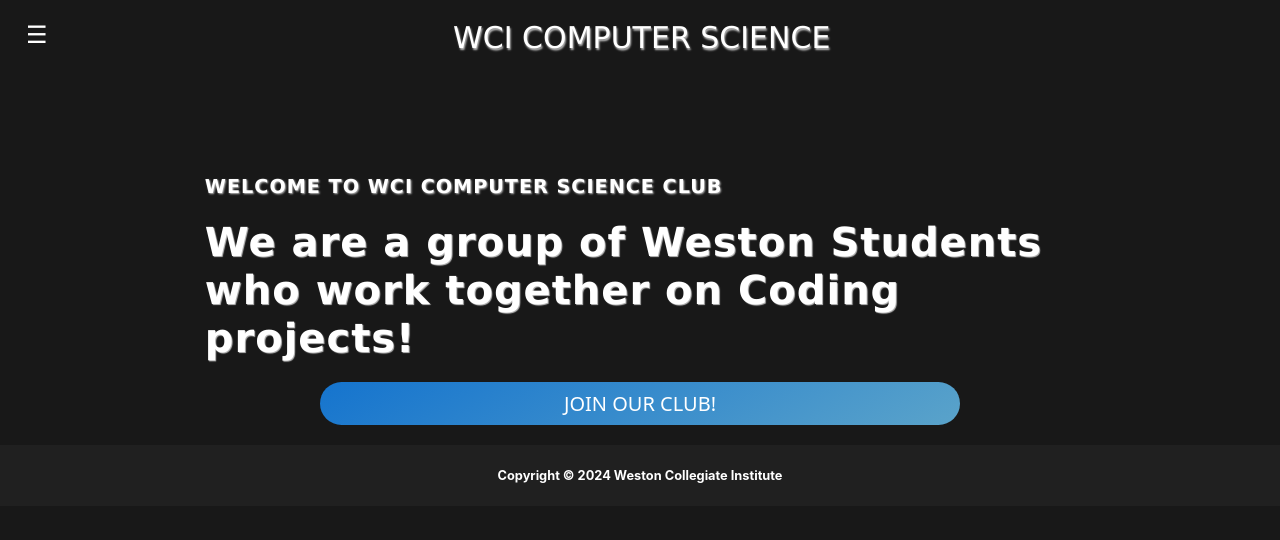
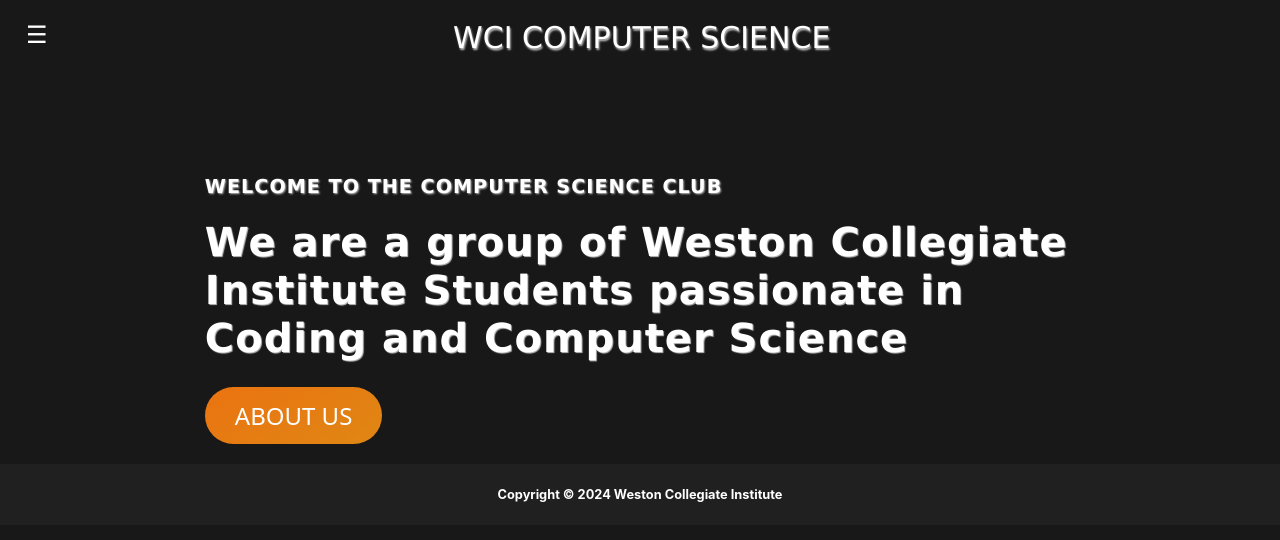
Before and after one commit to WestonCI-CS/WestonCI-CS.github.io, a React (Create React App) app: page / in a window 1280 px wide. Shown: the top 540 px of the page. Built offline with nearby package versions, Linux system fonts and the light colour scheme.

Commit message:
Added primary and secondary button styling to css theme

```diff
--- a/src/components/header/Navbar.jsx
+++ b/src/components/header/Navbar.jsx
@@ -44,7 +44,7 @@
                 />
                 <div className="join-button-div">
                     <NavItem
-                        className="join-button"
+                        className="secondary-button nav-join"
                         link="https://github.com/WestonCI-CS/WestonCI-CS.github.io"
                         text="JOIN NOW"
                         onClick={toggleMenu}
--- a/src/index.css
+++ b/src/index.css
@@ -55,6 +55,40 @@
   line-height: 1.8rem;
 }
 
+.primary-button {
+  margin-right: 1vw !important;
+  padding: 12px 30px;
+  background-image: linear-gradient(150deg, rgb(235, 115, 17) 0%, rgb(223, 135, 20) 100%) !important;
+  font-family: system-ui, -apple-system, BlinkMacSystemFont, 'Segoe UI', Roboto, Oxygen, Ubuntu, Cantarell, 'Open Sans', 'Helvetica Neue', sans-serif !important;
+  font-size: 1.5rem;
+  font-weight: 500 !important;
+  border-radius: var(--border-radius);
+  border: none !important;
+  color: var(--text-colour);
+}
+
+.primary-button:hover {
+  background-image: linear-gradient(150deg, rgb(208, 102, 15) 0%, rgb(193, 117, 18) 100%) !important;
+  transition: ease 0.2s;
+}
+
+.secondary-button {
+  margin-right: 1vw !important;
+  padding: 8px 20px;
+  background-image: linear-gradient(150deg, #1574ce 0%, rgb(90, 163, 202) 100%) !important;
+  font-family: system-ui, -apple-system, BlinkMacSystemFont, 'Segoe UI', Roboto, Oxygen, Ubuntu, Cantarell, 'Open Sans', 'Helvetica Neue', sans-serif !important;
+  font-size: 20px;
+  font-weight: 500 !important;
+  border-radius: var(--border-radius);
+  border: none !important;
+  color: var(--text-colour);
+}
+
+.secondary-button:hover {
+  background-image: linear-gradient(150deg, #136abb 0%, rgb(75, 133, 165) 100%) !important;
+  transition: ease 0.2s;
+}
+
 .section-title {
   font-size: 1.2rem;
   text-align: left;
--- a/src/pages/About.jsx
+++ b/src/pages/About.jsx
@@ -73,7 +73,7 @@
                 Interested in joining our club? Sign up today and
                 become a part of our community!
             </h4>
-                <button className="enlarged-join-button">JOIN NOW</button>
+                <button className="enlarge primary-button">JOIN NOW</button>
             </FadeIn>
         </div>
     );
--- a/src/pages/Home.jsx
+++ b/src/pages/Home.jsx
@@ -3,9 +3,12 @@
 export default function Home(){
     return (
         <div>
-            <h1 className="section-title">WELCOME TO WCI COMPUTER SCIENCE CLUB</h1>
-            <p className="home section-subtitle">We are a group of Weston Students who work together on Coding projects!</p>
-            <button className="front join-button" onclick="window.location.href='https://hackclub.com/';">JOIN OUR CLUB!</button>
+            <h1 className="section-title">Welcome to the Computer Science Club</h1>
+            <p className="home section-subtitle">
+                We are a group of Weston Collegiate Institute
+                Students passionate in Coding and Computer Science
+            </p>
+            <button className="front primary-button">ABOUT US</button>
         </div>
     );
 }
--- a/src/styles/about.css
+++ b/src/styles/about.css
@@ -71,21 +71,9 @@
     margin-bottom: 50px;
 }
 
-.enlarged-join-button {
-    color: var(--text-colour);
-    padding: 24px 60px;
-    background-image: linear-gradient(150deg, #1574ce 0%, rgb(90, 163, 202) 100%) !important;
-    font-family: system-ui, -apple-system, BlinkMacSystemFont, 'Segoe UI', Roboto, Oxygen, Ubuntu, Cantarell, 'Open Sans', 'Helvetica Neue', sans-serif !important;
-    font-size: clamp(1.2rem, 2vw, 1.5rem);
-    font-weight: 500 !important;
-    border-radius: 50px;
-    border: none !important;
+.enlarge {
+    scale: 1.4;
     margin-bottom: 70px;
-}
-
-.enlarged-join-button:hover {
-    background-image: linear-gradient(150deg, #136abb 0%, rgb(75, 133, 165) 100%) !important;
-    transition: ease 0.2s;
 }
 
 @media screen and (max-width: 1340px) {
--- a/src/styles/home.css
+++ b/src/styles/home.css
@@ -6,5 +6,5 @@
     display: flex;
     justify-content: left;
     margin: var(--margins);
-    margin-top: 20px !important;
+    margin-top: 25px !important;
 }
--- a/src/styles/navbar.css
+++ b/src/styles/navbar.css
@@ -82,23 +82,6 @@
     display: inline;
 }
 
-.join-button {
-    margin-right: 1vw !important;
-    padding: 8px 20px;
-    background-image: linear-gradient(150deg, #1574ce 0%, rgb(90, 163, 202) 100%) !important;
-    font-family: system-ui, -apple-system, BlinkMacSystemFont, 'Segoe UI', Roboto, Oxygen, Ubuntu, Cantarell, 'Open Sans', 'Helvetica Neue', sans-serif !important;
-    font-size: 20px;
-    font-weight: 500 !important;
-    border-radius: var(--border-radius);
-    border: none !important;
-    color: var(--text-colour);
-}
-
-.join-button:hover {
-    background-image: linear-gradient(150deg, #136abb 0%, rgb(75, 133, 165) 100%) !important;
-    transition: ease 0.2s;
-}
-
 @media screen and (max-width: 1340px) {
     .home-button {
         margin: 0;
@@ -149,9 +132,9 @@
         margin: 10px 0;
     }
 
-    .join-button {
-        display: block;
+    .nav-join {
+        display: block !important;
         margin: auto !important;
-        width: 50%;
+        width: 50% !important;
     }
 }
```
Also changed, not shown: src/components/ProjectCard.jsx (added, +20 -0 lines), src/json/projects.json (added, +9 -0 lines), src/pages/Projects.jsx (added, +23 -0 lines), src/styles/projectCard.css (added, +43 -0 lines).
